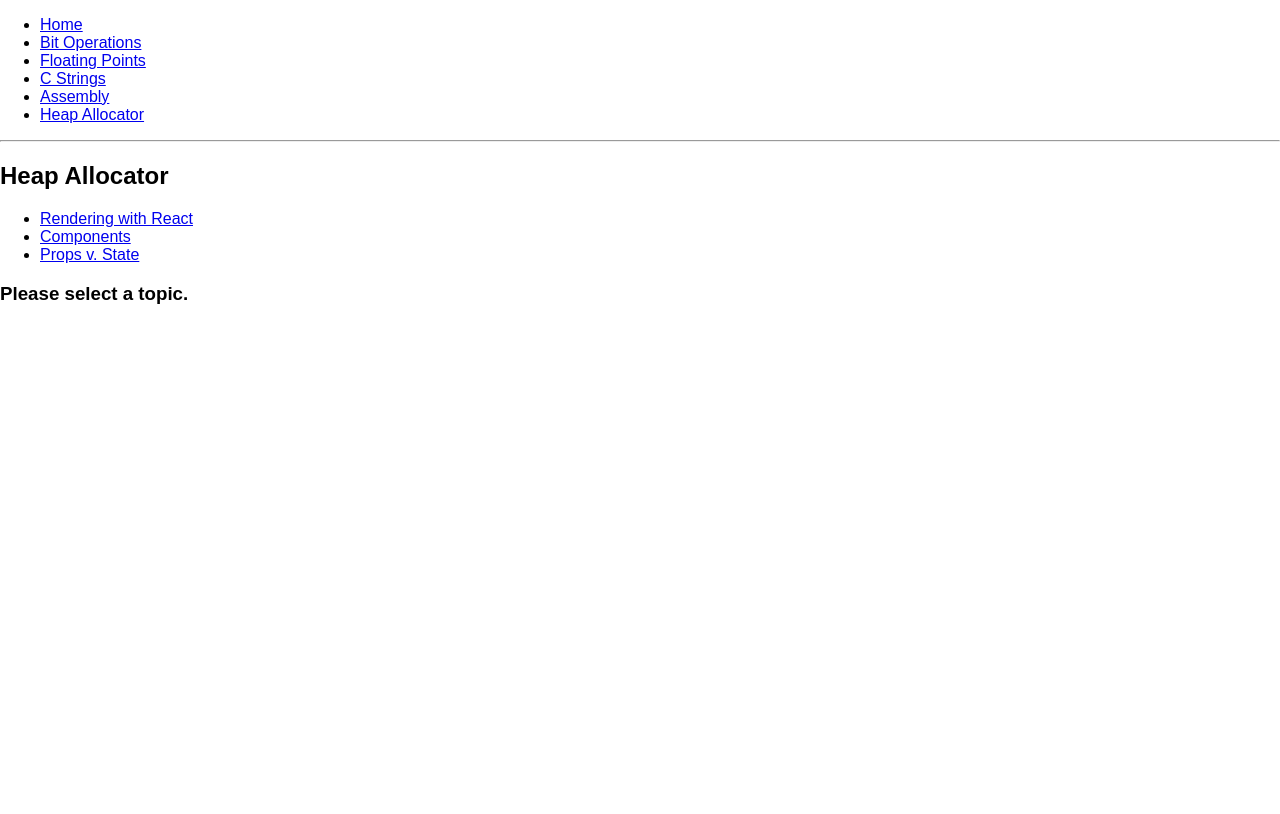
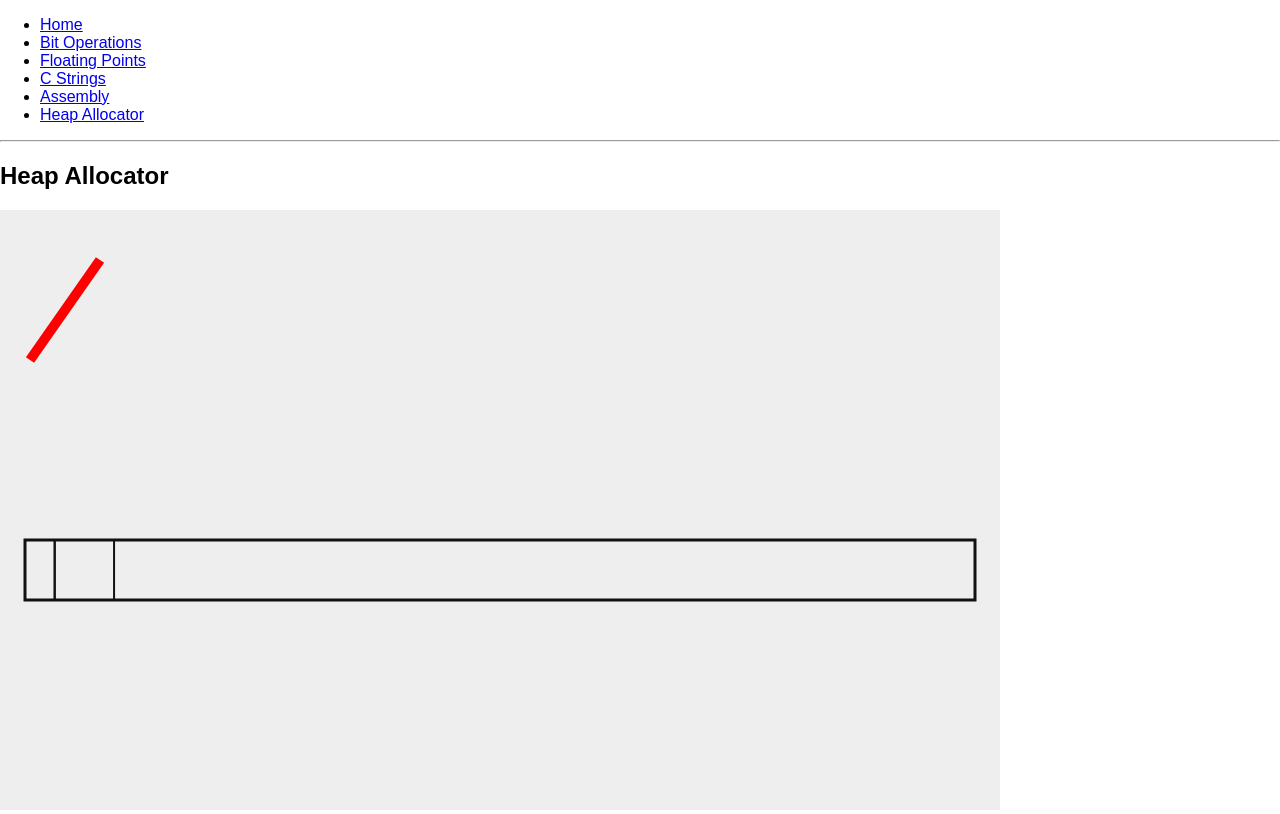
Before and after one commit to mdrach/cs107-apps, a React (Create React App) app: page /heap_allocator in a window 1280 px wide. Built offline with nearby package versions, Linux system fonts and the light colour scheme.

Commit message:
Generated SVG for heap_allocator started

```diff
--- a/src/App.js
+++ b/src/App.js
@@ -3,6 +3,7 @@ import { BrowserRouter as Router, Route, Link } from "react-router-dom";
 
 import BitOperations from "./apps/bit_operations.js";
 import FloatingPoint from "./apps/floating_point.js";
+import HeapAllocator from "./apps/heap_allocator.js";
 
 const BasicExample = () => (
   <Router>
@@ -58,34 +59,4 @@ const Assembly = () => (
   </div>
 );
 
-const HeapAllocator = ({ match }) => (
-  <div>
-    <h2>Heap Allocator</h2>
-    <ul>
-      <li>
-        <Link to={`${match.url}/rendering`}>Rendering with React</Link>
-      </li>
-      <li>
-        <Link to={`${match.url}/components`}>Components</Link>
-      </li>
-      <li>
-        <Link to={`${match.url}/props-v-state`}>Props v. State</Link>
-      </li>
-    </ul>
-
-    <Route path={`${match.url}/:topicId`} component={Topic} />
-    <Route
-      exact
-      path={match.url}
-      render={() => <h3>Please select a topic.</h3>}
-    />
-  </div>
-);
-
-const Topic = ({ match }) => (
-  <div>
-    <h3>{match.params.topicId}</h3>
-  </div>
-);
-
 export default BasicExample;
--- /dev/null
+++ b/src/apps/heap_allocator.js
@@ -0,0 +1,93 @@
+import React from "react";
+
+const HEAP_SIZE = 256; // bytes
+const HEADER_SIZE = 8; // bytes
+const ALIGNMENT = 8;
+
+const WIDTH = 1000; // pixels
+const HEIGHT = 600;
+const HEAP_WIDTH = WIDTH * 0.95;
+const HEAP_HEIGHT = HEIGHT * 0.10;
+const HEAP_X = (WIDTH * 0.05) / 2;
+const HEAP_Y = HEIGHT * 0.55;
+
+const BYTE_WIDTH = HEAP_WIDTH / HEAP_SIZE;
+
+
+const emptyHeap = () => (
+  <rect
+    width={HEAP_WIDTH}
+    height={HEAP_HEIGHT}
+    x={HEAP_X}
+    y={HEAP_Y}
+    stroke="#111"
+    stroke-width="3"
+    fill="none"
+  />
+);
+
+const blockHeader = (headerStart, blockSize) => (
+    <rect
+      width={BYTE_WIDTH * HEADER_SIZE}
+      height={HEAP_HEIGHT}
+      x={headerStart}
+      y={HEAP_Y}
+      stroke="#111"
+      stroke-width="2"
+      fill="none"
+    />
+);
+
+const blockPayload = (headerStart, blockSize) => (
+    <rect
+      width={BYTE_WIDTH * blockSize}
+      height={HEIGHT * 0.10}
+      x={headerStart + BYTE_WIDTH * HEADER_SIZE}
+      y={HEIGHT * 0.55}
+      stroke="#111"
+      stroke-width="2"
+      fill="none"
+    />
+);
+
+const roundup = (x) => { return Math.ceil(x / ALIGNMENT) * ALIGNMENT; }
+
+
+class HeapAllocator extends React.Component {
+  constructor(props) {
+    super(props);
+    this.state = {
+      blockInfos: [{headerStartX: HEAP_X, roundedBlockSize: roundup(10)}]
+    }
+  }
+
+  render() {
+    return (
+      <div>
+        <h2>Heap Allocator</h2>
+        <svg xmlns="http://www.w3.org/2000/svg"
+            width={WIDTH}
+            height={HEIGHT}
+            style={{strokeWidth: "5px", backgroundColor: "#eee"}}>
+
+          <path d="M30,150 L100,50" style={{
+            stroke:"red",
+            strokeWidth: "10px",
+            fill: "none",
+          }}/>
+
+          {emptyHeap()}
+          {this.state.blockInfos.map(
+            (b) => blockHeader(b.headerStartX, b.roundedBlockSize)
+          )}
+          {this.state.blockInfos.map(
+            (b) => blockPayload(b.headerStartX, b.roundedBlockSize)
+          )}
+        </svg>
+      </div>
+    );
+  }
+}
+
+
+export default HeapAllocator;
```
